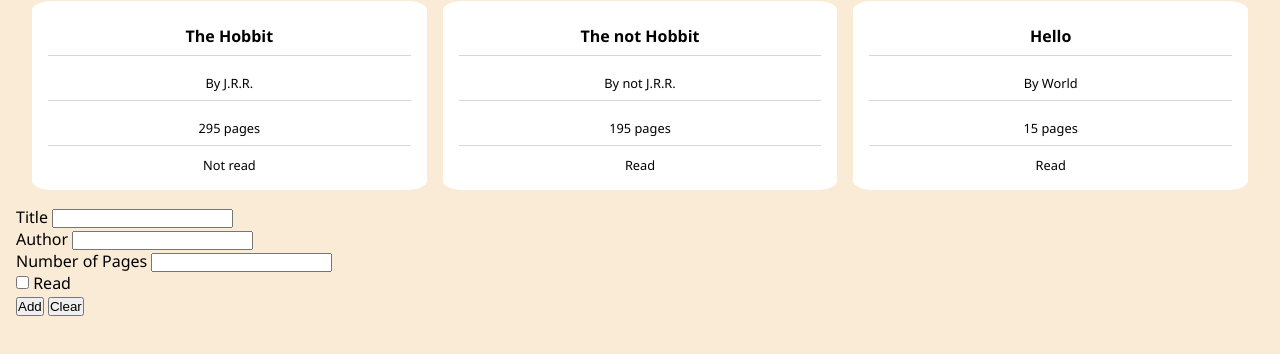
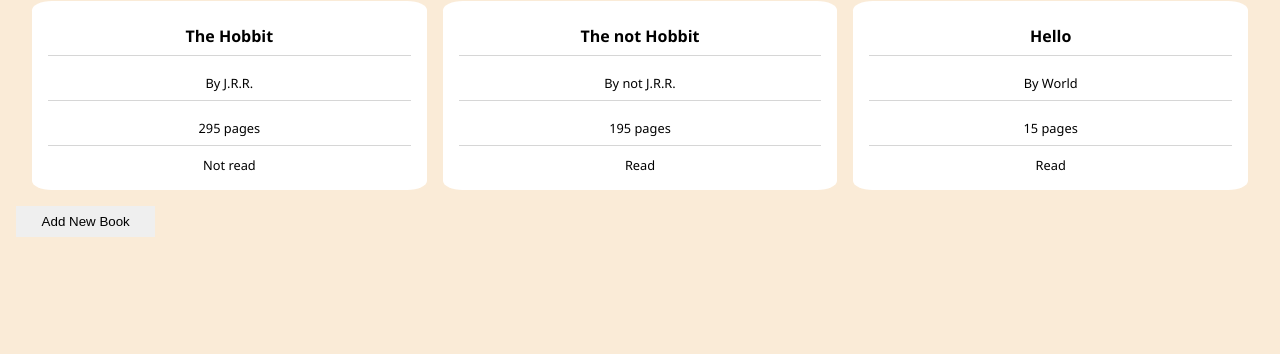
Before and after one commit to NabilHadi/library, a plain HTML site: page index.html in a window 1280 px wide. Shown: the part 74-428 px from the top of the page. Drawn offline with Linux system fonts and the light colour scheme.

Commit message:
Add new book button

```diff
--- a/index.html
+++ b/index.html
@@ -36,6 +36,7 @@
       <input type="submit" value="Add">
       <input type="reset" value="Clear">
     </form>
+    <button id="new_book_button" class="btn">Add New Book</button>
   </div>
   <script src="./script.js"></script>
 </body>
--- a/script.js
+++ b/script.js
@@ -171,7 +171,13 @@ const BookForm = (function () {
     PubSub.publish("addBookToLibrary", bookObj);
   }
   const newBookForm = document.querySelector("#new_book_form");
+  modal.setContent([newBookForm]);
   newBookForm.addEventListener("submit", handleFormSubmit);
+
+  const newBookButton = document.querySelector("#new_book_button");
+  newBookButton.addEventListener("click", () => {
+    modal.showModal();
+  });
 })();
 
 const BookList = (function () {
--- a/style.css
+++ b/style.css
@@ -16,6 +16,30 @@ ul {
   grid-template-columns: repeat(auto-fit, minmax(200px, 1fr));
   gap: 1rem;
   padding: 1rem;
+}
+
+.btn,
+button,
+input[type="submit"],
+input[type="reset"] {
+  padding: 1vh 2vw;
+  border: none;
+  cursor: pointer;
+}
+
+.btn:hover,
+button:hover,
+input[type="submit"]:hover,
+input[type="reset"]:hover {
+  opacity: 0.8;
+}
+
+.btn:active,
+button:active,
+input[type="submit"]:active,
+input[type="reset"]:active {
+  opacity: 1;
+  cursor: default;
 }
 
 .card {
```
